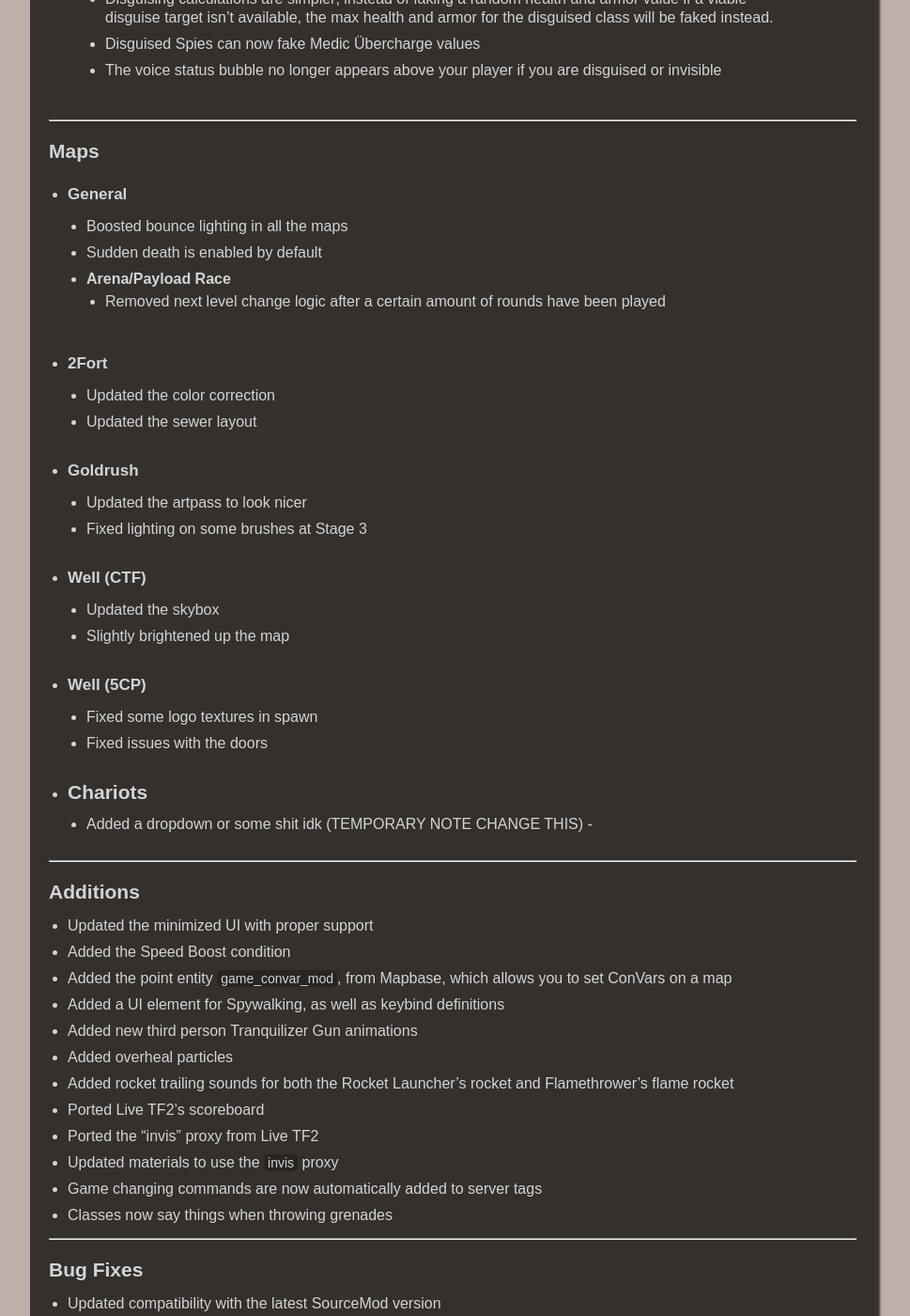
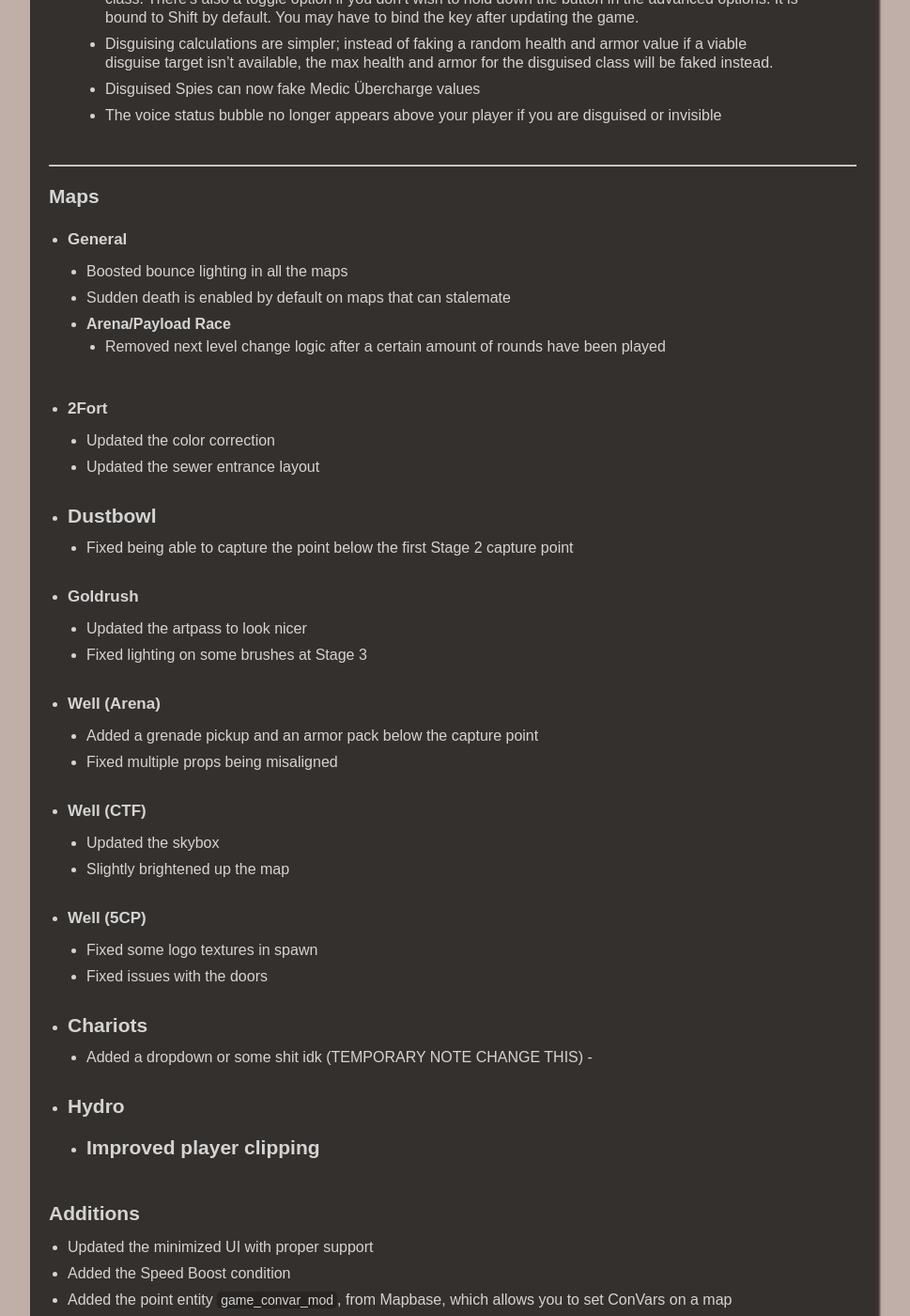
Before and after one commit to Pre-Fortress-2/PF2-Website, a Jekyll site: the page built from _posts/updates/2024-06-28-update-073.md, in a window 1280 px wide and 1400 px high, scrolled down 2107 px. Shown: the whole window at 94% size, without its empty margins (158-1127 px from the left). Built offline with Jekyll 4.4.1, drawn with Linux system fonts in a browser that asks for light colours; some of the changed text lies outside the part shown.

Commit message:
updated patch notes

```diff
--- a/_posts/updates/2024-06-28-update-073.md
+++ b/_posts/updates/2024-06-28-update-073.md
@@ -28,7 +29,7 @@
 - ### Soldier
 	- #### Class
 		- Armor decreased to 125 (from 150)
-		- Self rocket blast damage resistance increased to 40% ( from 20%)
+		- Self rocket blast damage resistance increased to 40% (from 20%)
 		- Changed blast jumping to feel more like Live TF2
 
 - ### Pyro
@@ -67,17 +68,24 @@
 ## Maps
 - ### General
 	- Boosted bounce lighting in all the maps
-	- Sudden death is enabled by default
+	- Sudden death is enabled by default on maps that can stalemate
 	- #### Arena/Payload Race
 		- Removed next level change logic after a certain amount of rounds have been played
 
 - ### 2Fort
 	- Updated the color correction
-	- Updated the sewer layout
+	- Updated the sewer entrance layout
+
+- ## Dustbowl
+	- Fixed being able to capture the point below the first Stage 2 capture point
 
 - ### Goldrush
 	- Updated the artpass to look nicer
 	- Fixed lighting on some brushes at Stage 3
+
+- ### Well (Arena)
+	- Added a grenade pickup and an armor pack below the capture point
+	- Fixed multiple props being misaligned
 
 - ### Well (CTF)
 	- Updated the skybox
@@ -91,6 +99,8 @@
 	- Added a dropdown or some shit idk (TEMPORARY NOTE CHANGE THIS)
 	-
 
+- ## Hydro
+	- Improved player clipping
 ---
 
 ## Additions
```
Also changed, not shown: other parts of _posts/updates/2024-06-28-update-073.md (+1 -0 lines).
